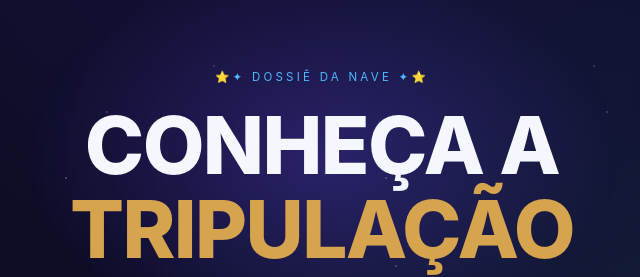
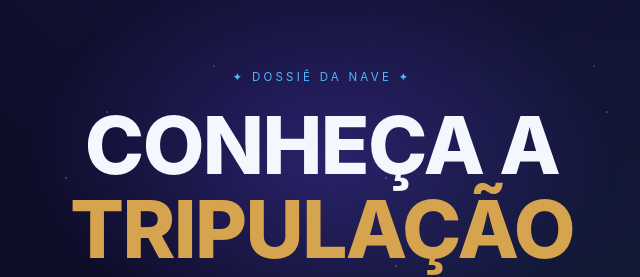
Before and after one commit to PlanT50/Trabalho-PW---Gatonautas, a plain HTML site: page Tripulacao.html in a window 1280 px wide. Shown: the part 238-515 px from the top of the page, 318-958 px from the left. Drawn offline with Linux system fonts and the light colour scheme; no server answers.

Commit message:
fix: retirando emoji

```diff
--- a/Tripulacao.html
+++ b/Tripulacao.html
@@ -42,7 +42,7 @@
 
     <main>
         <section class="trip">
-            <span class="trip_tag">⭐✦ Dossiê da nave ✦⭐</span>
+            <span class="trip_tag">✦ Dossiê da nave ✦</span>
             <h1 class="trip_titulo">Conheça a<br><span>Tripulação</span></h1>
             <p class="trip_desc">
                 Os felinos mais corajosos, inteligentes e absolutamente disfuncionais
```
